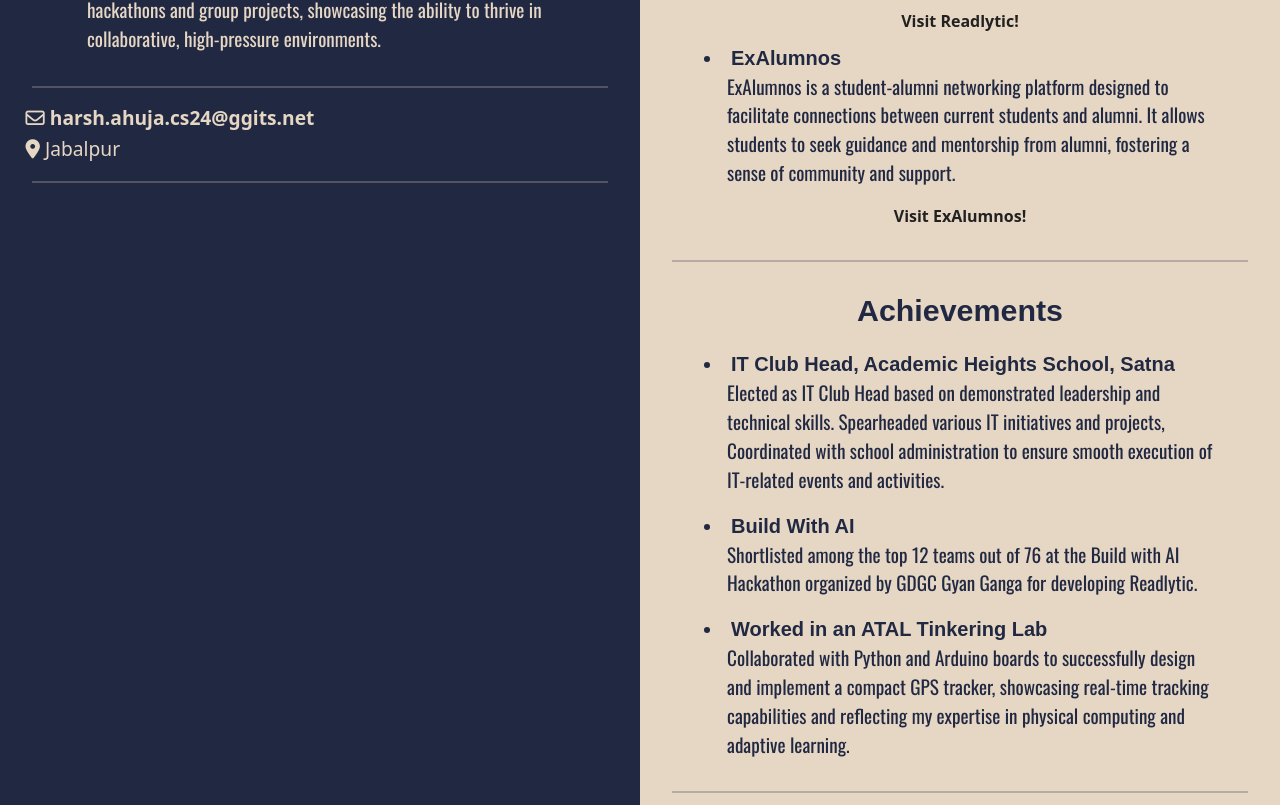
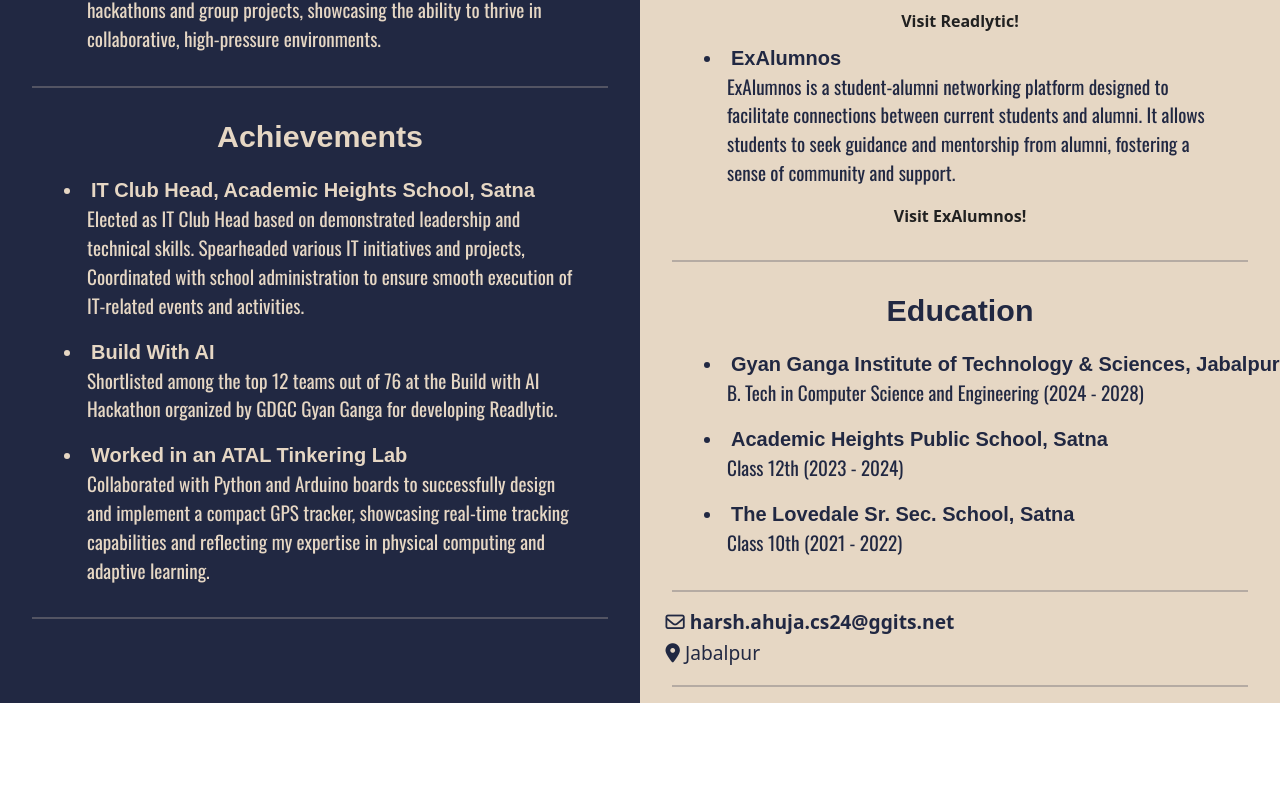
Before and after one commit to Harsh-26626/harsh-s_website, a plain HTML site: page resume.html in a window 1280 px wide. Shown: the part 675-1480 px from the top of the page. After the commit the page ends 1378 px from the top, so only its background shows below. Drawn offline with nearby package versions, Linux system fonts and the light colour scheme; a web font is replaced by a local one.

Commit message:
editing in resume.html complete

```diff
--- a/resume.css
+++ b/resume.css
@@ -169,6 +169,14 @@
     font-size: 120%;
 }
 
+.right-section-text {
+    color: #212842;
+    text-decoration: none;
+    margin-bottom: 2px;
+    margin-left: 2vw;
+    font-size: 120%;
+}
+
 #profile-summary {
     display: flex;
     flex-direction: column;
--- a/resume.html
+++ b/resume.html
@@ -46,8 +46,19 @@
                 </div>
 
                 <hr style="border: 1px solid #e6d7c4; width: 90%; align-self: center;">
-                <p class="left-section-text"><b><a style="color: #e6d7c4; text-decoration: none;" href="mailto: harsh.ahuja.cs24@ggits.net"><i class="fa-regular fa-envelope"></i> harsh.ahuja.cs24@ggits.net</a></b></p>
-                <p class="left-section-text"><i class="fa-solid fa-location-dot"></i> Jabalpur</p>
+                <div class="achievements">
+                    <p class="left-section-headings">Achievements</p>
+                    <li class="left-section-name">IT Club Head, Academic Heights School, Satna</li>
+                    <p class="left-section-description">Elected as IT Club Head based on demonstrated leadership and technical skills. Spearheaded various IT initiatives and projects, Coordinated with school administration to ensure smooth execution of IT-related events and activities.</p>
+                </div>
+                <div class="achievements">
+                    <li class="left-section-name">Build With AI</li>
+                    <p class="left-section-description">Shortlisted among the top 12 teams out of 76 at the Build with AI Hackathon organized by GDGC Gyan Ganga for developing Readlytic.</p>
+                </div>
+                <div class="achievements">
+                    <li class="left-section-name">Worked in an ATAL Tinkering Lab</li>
+                    <p class="left-section-description">Collaborated with Python and Arduino boards to successfully design and implement a compact GPS tracker, showcasing real-time tracking capabilities and reflecting my expertise in physical computing and adaptive learning.</p>
+                </div>
                 <hr style="border: 1px solid #e6d7c4; width: 90%; align-self: center;">
 
             </div>
@@ -77,21 +88,6 @@
                     <p style="text-align: center"><b><a style="text-decoration: none; color: #212121;" href="https://harsh-26626.github.io/ExAlumnos/Homepage/" target="_blank">Visit ExAlumnos!</a></b></p>
                 </div>
                 <hr style="border: 1px solid #212842; width: 90%; align-self: center;">
-                <div class="achievements">
-                    <p class="right-section-headings">Achievements</p>
-                    <li class="right-section-name">IT Club Head, Academic Heights School, Satna</li>
-                    <p class="right-section-description">Elected as IT Club Head based on demonstrated leadership and technical skills. Spearheaded various IT initiatives and projects, Coordinated with school administration to ensure smooth execution of IT-related events and activities.</p>
-                </div>
-                <div class="achievements">
-                    <li class="right-section-name">Build With AI</li>
-                    <p class="right-section-description">Shortlisted among the top 12 teams out of 76 at the Build with AI Hackathon organized by GDGC Gyan Ganga for developing Readlytic.</p>
-                </div>
-                <div class="achievements">
-                    <li class="right-section-name">Worked in an ATAL Tinkering Lab</li>
-                    <p class="right-section-description">Collaborated with Python and Arduino boards to successfully design and implement a compact GPS tracker, showcasing real-time tracking capabilities and reflecting my expertise in physical computing and adaptive learning.</p>
-                </div>
-
-                <hr style="border: 1px solid #212842; width: 90%; align-self: center;">
 
                 <div class="education">
                     <p class="right-section-headings">Education</p>
@@ -104,6 +100,11 @@
                     <li class="right-section-name">The Lovedale Sr. Sec. School, Satna</li>
                     <p class="right-section-description">Class 10th (2021 - 2022)</p>
                 </div>
+
+                <hr style="border: 1px solid #212842; width: 90%; align-self: center;">
+
+                <p class="right-section-text"><b><a style="color: #212842; text-decoration: none;" href="mailto: harsh.ahuja.cs24@ggits.net"><i class="fa-regular fa-envelope"></i> harsh.ahuja.cs24@ggits.net</a></b></p>
+                <p class="right-section-text"><i class="fa-solid fa-location-dot"></i> Jabalpur</p>
 
                 <hr style="border: 1px solid #212842; width: 90%; align-self: center;">
             </div>
```
